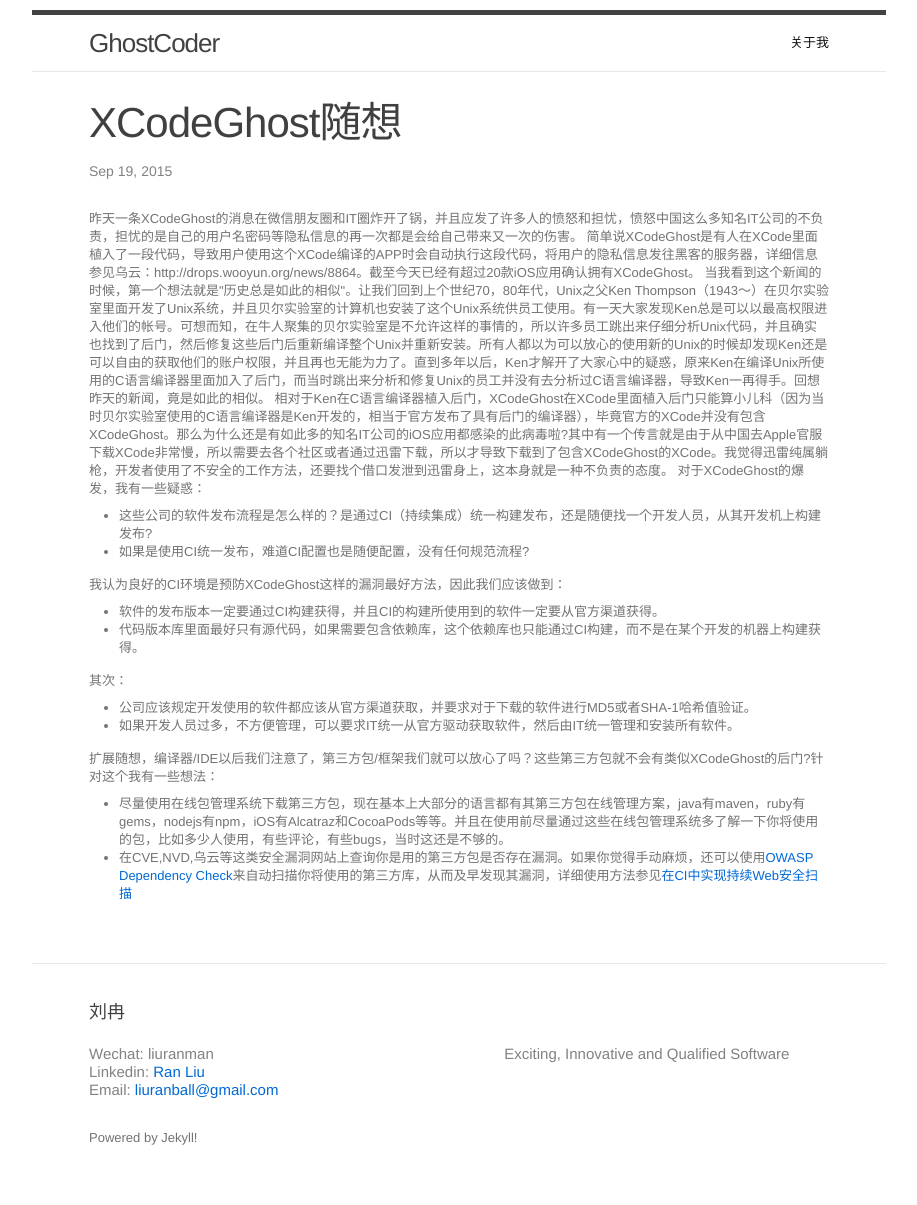
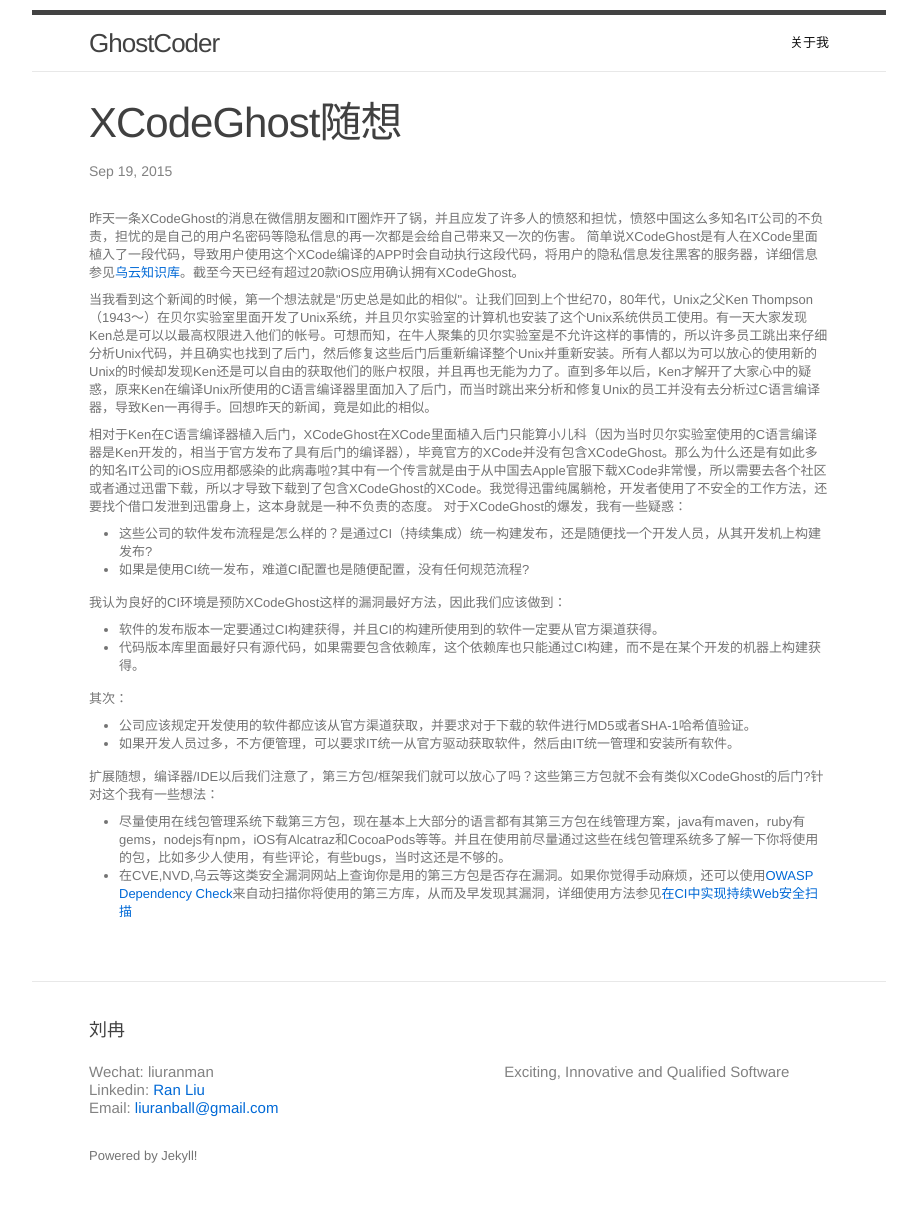
Before and after one commit to TWRanMan/twranman.github.io, a Jekyll site: the page built from _posts/2015-09-19-xcodeghost随想.html, in a window 1280 px wide. Shown: the whole page, without its empty margins (181-1098 px from the left). Built offline with Jekyll 4.4.1, drawn with Linux system fonts in a browser that asks for light colours; some of the changed lines change nothing that is shown.

Commit message:
change some style for the XCodeGhost

```diff
--- a/_posts/2015-09-19-xcodeghost随想.html
+++ b/_posts/2015-09-19-xcodeghost随想.html
@@ -163,9 +163,11 @@
 </head>
 <body>
 <p>昨天一条XCodeGhost的消息在微信朋友圈和IT圈炸开了锅，并且应发了许多人的愤怒和担忧，愤怒中国这么多知名IT公司的不负责，担忧的是自己的用户名密码等隐私信息的再一次都是会给自己带来又一次的伤害。
-简单说XCodeGhost是有人在XCode里面植入了一段代码，导致用户使用这个XCode编译的APP时会自动执行这段代码，将用户的隐私信息发往黑客的服务器，详细信息参见乌云：http://drops.wooyun.org/news/8864。截至今天已经有超过20款iOS应用确认拥有XCodeGhost。
-当我看到这个新闻的时候，第一个想法就是"历史总是如此的相似"。让我们回到上个世纪70，80年代，Unix之父Ken Thompson（1943～）在贝尔实验室里面开发了Unix系统，并且贝尔实验室的计算机也安装了这个Unix系统供员工使用。有一天大家发现Ken总是可以以最高权限进入他们的帐号。可想而知，在牛人聚集的贝尔实验室是不允许这样的事情的，所以许多员工跳出来仔细分析Unix代码，并且确实也找到了后门，然后修复这些后门后重新编译整个Unix并重新安装。所有人都以为可以放心的使用新的Unix的时候却发现Ken还是可以自由的获取他们的账户权限，并且再也无能为力了。直到多年以后，Ken才解开了大家心中的疑惑，原来Ken在编译Unix所使用的C语言编译器里面加入了后门，而当时跳出来分析和修复Unix的员工并没有去分析过C语言编译器，导致Ken一再得手。回想昨天的新闻，竟是如此的相似。
-相对于Ken在C语言编译器植入后门，XCodeGhost在XCode里面植入后门只能算小儿科（因为当时贝尔实验室使用的C语言编译器是Ken开发的，相当于官方发布了具有后门的编译器），毕竟官方的XCode并没有包含XCodeGhost。那么为什么还是有如此多的知名IT公司的iOS应用都感染的此病毒啦?其中有一个传言就是由于从中国去Apple官服下载XCode非常慢，所以需要去各个社区或者通过迅雷下载，所以才导致下载到了包含XCodeGhost的XCode。我觉得迅雷纯属躺枪，开发者使用了不安全的工作方法，还要找个借口发泄到迅雷身上，这本身就是一种不负责的态度。
+简单说XCodeGhost是有人在XCode里面植入了一段代码，导致用户使用这个XCode编译的APP时会自动执行这段代码，将用户的隐私信息发往黑客的服务器，详细信息参见<a href="http://drops.wooyun.org/news/8864">乌云知识库</a>。截至今天已经有超过20款iOS应用确认拥有XCodeGhost。</p>
+
+<p>当我看到这个新闻的时候，第一个想法就是"历史总是如此的相似"。让我们回到上个世纪70，80年代，Unix之父Ken Thompson（1943～）在贝尔实验室里面开发了Unix系统，并且贝尔实验室的计算机也安装了这个Unix系统供员工使用。有一天大家发现Ken总是可以以最高权限进入他们的帐号。可想而知，在牛人聚集的贝尔实验室是不允许这样的事情的，所以许多员工跳出来仔细分析Unix代码，并且确实也找到了后门，然后修复这些后门后重新编译整个Unix并重新安装。所有人都以为可以放心的使用新的Unix的时候却发现Ken还是可以自由的获取他们的账户权限，并且再也无能为力了。直到多年以后，Ken才解开了大家心中的疑惑，原来Ken在编译Unix所使用的C语言编译器里面加入了后门，而当时跳出来分析和修复Unix的员工并没有去分析过C语言编译器，导致Ken一再得手。回想昨天的新闻，竟是如此的相似。</p>
+
+<p>相对于Ken在C语言编译器植入后门，XCodeGhost在XCode里面植入后门只能算小儿科（因为当时贝尔实验室使用的C语言编译器是Ken开发的，相当于官方发布了具有后门的编译器），毕竟官方的XCode并没有包含XCodeGhost。那么为什么还是有如此多的知名IT公司的iOS应用都感染的此病毒啦?其中有一个传言就是由于从中国去Apple官服下载XCode非常慢，所以需要去各个社区或者通过迅雷下载，所以才导致下载到了包含XCodeGhost的XCode。我觉得迅雷纯属躺枪，开发者使用了不安全的工作方法，还要找个借口发泄到迅雷身上，这本身就是一种不负责的态度。
 对于XCodeGhost的爆发，我有一些疑惑：</p>
 
 <ul>
```
